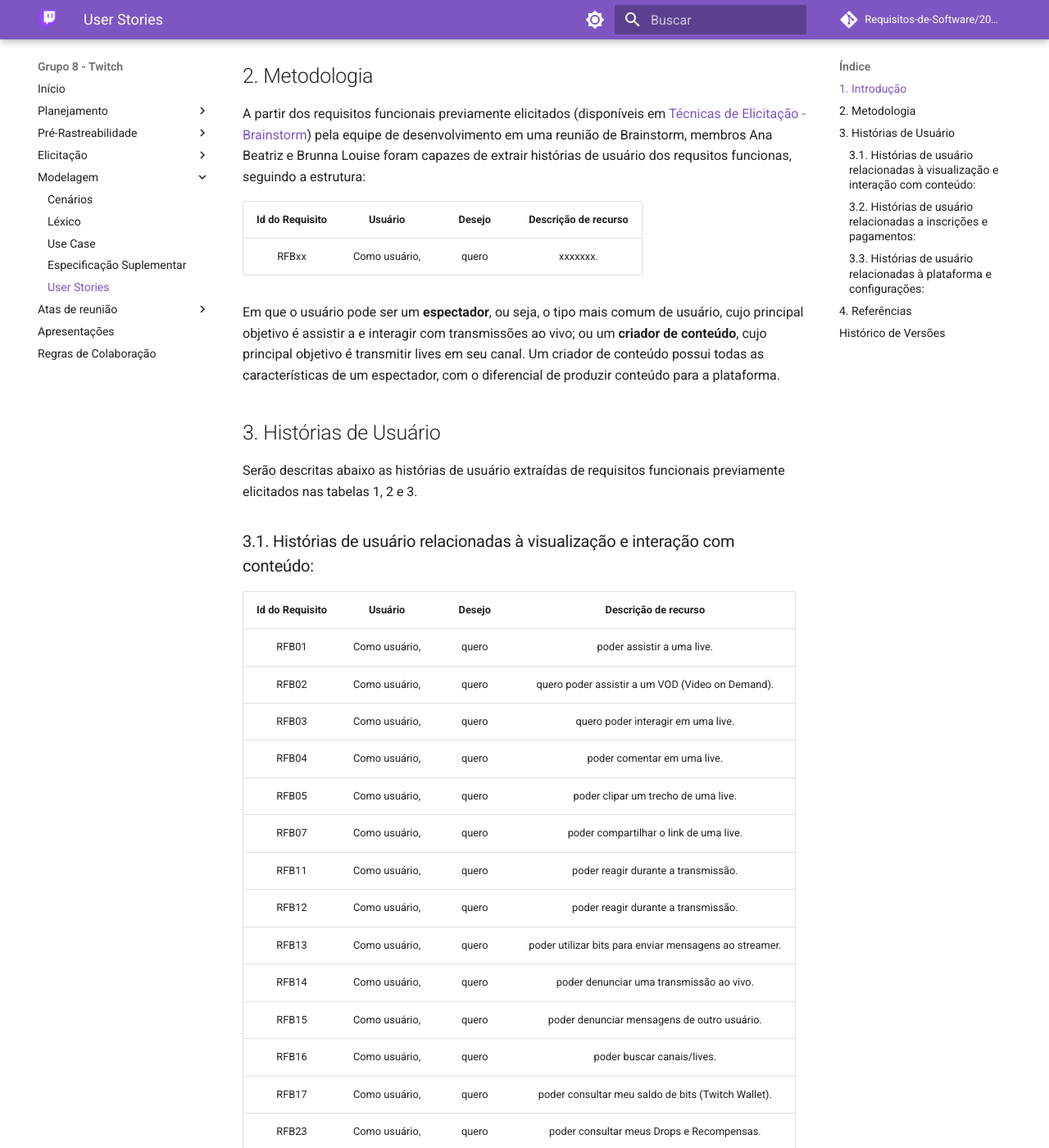
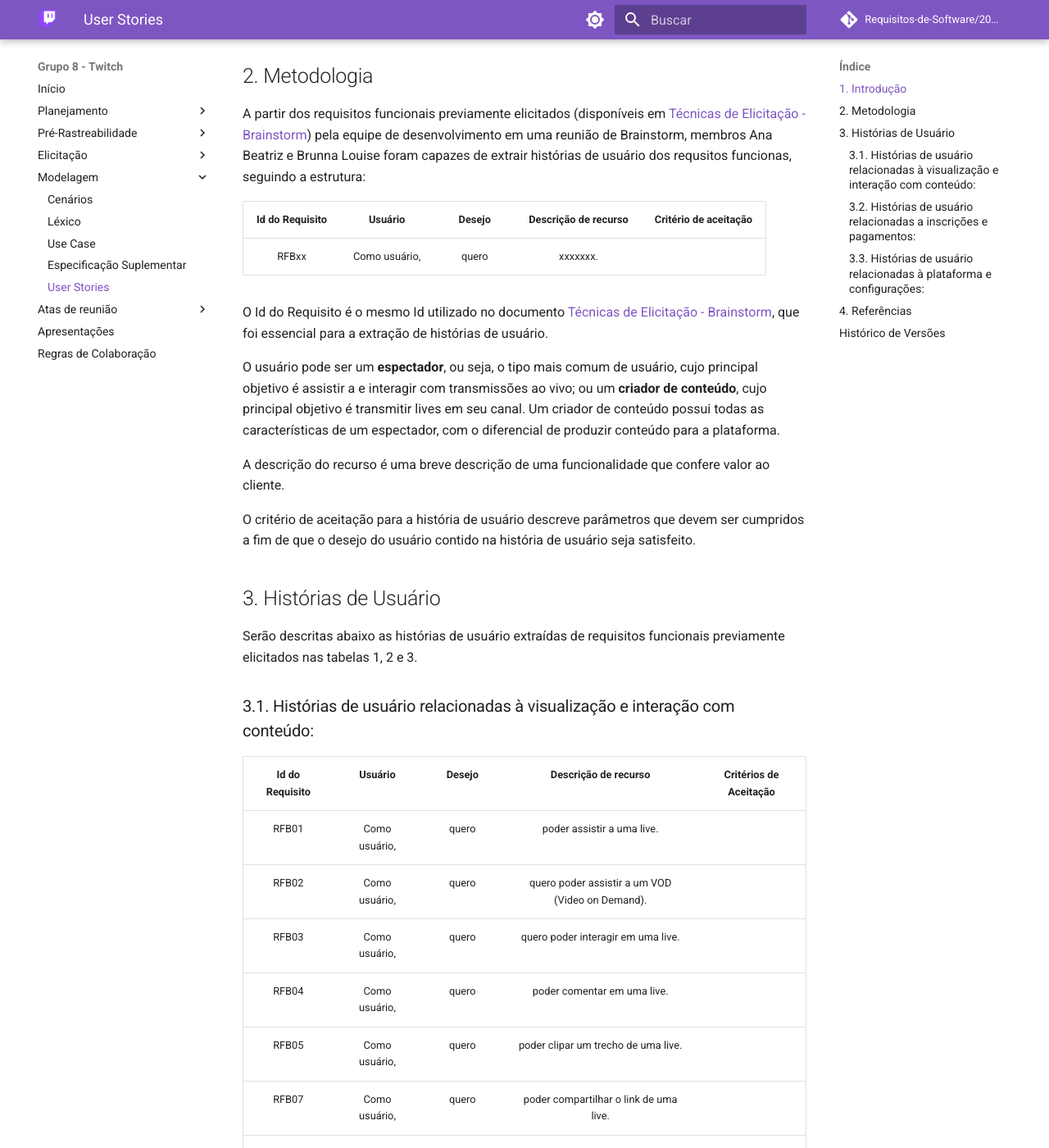
Before and after one commit to Requisitos-de-Software/2023.1-Twitch, an MkDocs documentation site: the page built from docs/modelagem/user_stories.md, in a window 1280 px wide and 1400 px high, scrolled down 493 px. Shown: the whole window at 82% size. Built offline with MkDocs 1.6.1 and Material for MkDocs 9.7.7, drawn with Linux system fonts in a browser that asks for light colours; comment, search, counter and statistics services are not loaded; some of the changed text lies outside the part shown.

Commit message:
melhorias e adição de template critérios de aceitação

```diff
--- a/docs/modelagem/user_stories.md
+++ b/docs/modelagem/user_stories.md
@@ -8,11 +8,17 @@
 
 A partir dos requisitos funcionais previamente elicitados (disponíveis em [Técnicas de Elicitação - Brainstorm](https://requisitos-de-software.github.io/2023.1-Twitch/elicitacao/tecnicas/Brainstorm/)) pela equipe de desenvolvimento em uma reunião de Brainstorm, membros Ana Beatriz e Brunna Louise foram capazes de extrair histórias de usuário dos requsitos funcionas, seguindo a estrutura:
 
-|**Id do Requisito**|**Usuário** | **Desejo** | **Descrição de recurso** |
-| :---: |:---: | :---: | :---: |
-|RFBxx|Como usuário, | quero | xxxxxxx. |
+|**Id do Requisito**|**Usuário** | **Desejo** | **Descrição de recurso** | **Critério de aceitação**|
+| :---: |:---: | :---: | :---: | :---:|
+|RFBxx|Como usuário, | quero | xxxxxxx. |  |
 
-Em que o usuário pode ser um **espectador**, ou seja, o tipo mais comum de usuário, cujo principal objetivo é assistir a e interagir com transmissões ao vivo; ou um **criador de conteúdo**, cujo principal objetivo é transmitir lives em seu canal. Um criador de conteúdo possui todas as características de um espectador, com o diferencial de produzir conteúdo para a plataforma.
+O Id do Requisito é o mesmo Id utilizado no documento [Técnicas de Elicitação - Brainstorm](https://requisitos-de-software.github.io/2023.1-Twitch/elicitacao/tecnicas/Brainstorm/), que foi essencial para a extração de histórias de usuário.
+
+O usuário pode ser um **espectador**, ou seja, o tipo mais comum de usuário, cujo principal objetivo é assistir a e interagir com transmissões ao vivo; ou um **criador de conteúdo**, cujo principal objetivo é transmitir lives em seu canal. Um criador de conteúdo possui todas as características de um espectador, com o diferencial de produzir conteúdo para a plataforma.
+
+A descrição do recurso é uma breve descrição de uma funcionalidade que confere valor ao cliente.
+
+O critério de aceitação para a história de usuário descreve parâmetros que devem ser cumpridos a fim de que o desejo do usuário contido na história de usuário seja satisfeito.
 
 ## 3. Histórias de Usuário
 
@@ -20,8 +26,8 @@
 
 ### 3.1. Histórias de usuário relacionadas à visualização e interação com conteúdo:
 
-|**Id do Requisito**|**Usuário** | **Desejo** | **Descrição de recurso** |
-|:---: | :---: | :---: | :---: |
+|**Id do Requisito**|**Usuário** | **Desejo** | **Descrição de recurso** | **Critérios de Aceitação** |
+|:---: | :---: | :---: | :---: | :---: |
 | RFB01 |Como usuário, | quero | poder assistir a uma live. |
 | RFB02 |Como usuário, | quero | quero poder assistir a um VOD (Video on Demand). |
 | RFB03 |Como usuário, | quero | quero poder interagir em uma live. |
@@ -43,8 +49,8 @@
 
 ### 3.2. Histórias de usuário relacionadas a inscrições e pagamentos:
 
-|**Id do Requisito**|**Usuário** | **Desejo** | **Descrição de recurso** |
-|:---: | :---: | :---: | :---: |
+|**Id do Requisito**|**Usuário** | **Desejo** | **Descrição de recurso** | **Critérios de Aceitação** |
+|:---: | :---: | :---: | :---: | :---: |
 | RFB06 |Como usuário, | quero | poder seguir um streamer. |
 | RFB08 |Como usuário, | quero | poder me inscrever em um canal utilizando o Amazon Prime. |
 | RFB09 |Como usuário, | quero | poder me inscrever em um canal pagando diretamente. |
@@ -66,8 +72,8 @@
 
 ### 3.3. Histórias de usuário relacionadas à plataforma e configurações:
 
-|**Id do Requisito**|**Usuário** | **Desejo** | **Descrição de recurso** |
-|:---: | :---: | :---: | :---: |
+|**Id do Requisito**|**Usuário** | **Desejo** | **Descrição de recurso** | **Critérios de Aceitação** |
+|:---: | :---: | :---: | :---: | :---: |
 | RFB36 |Como usuário, | quero | poder realizar ajustes nos conteúdos sugeridos. |
 | RFB37 |Como usuário, | quero | poder alterar o idioma da plataforma. |
 | RFB38 |Como usuário, | quero | poder alterar o tema (claro/escuro) da plataforma. |
```
